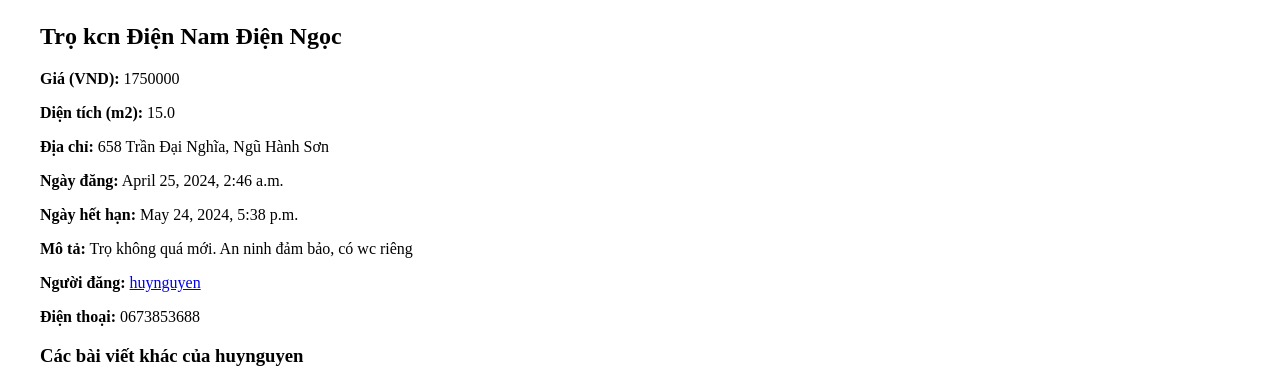
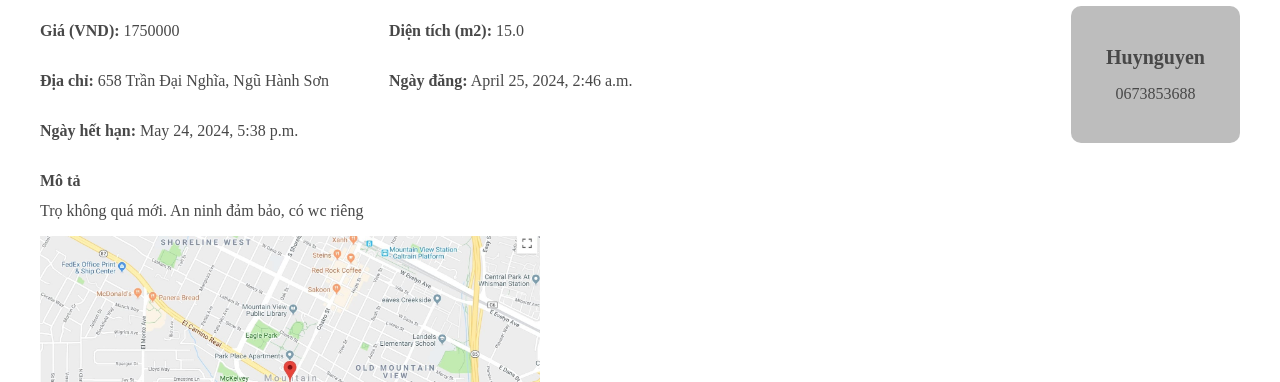
Before and after one commit to hothanhtuan1209/graduation-project, a Django app: page /posts/f8004c47-514a-421a-9954-26a02f8f1039/ in a window 1280 px wide. Shown: the part 441-823 px from the top of the page. Run offline with Django 4.2, Linux system fonts and the light colour scheme; data comes from the database, SQL or seed files in the repository.

Commit message:
Update UI for post detail page

```diff
--- /dev/null
+++ b/property_web/posts/static/css/post_detail.css
@@ -0,0 +1,77 @@
+.post-detail {
+  color: #484848;
+  margin-bottom: 45px;
+}
+
+.post-desc {
+  display: flex;
+  justify-content: space-between;
+  align-items: flex-start;
+  color: #484848;
+}
+
+.post-desc-info {
+  display: grid;
+  grid-template-columns: repeat(2, 1fr);
+  grid-template-rows: repeat(3, 1fr);
+  column-gap: 60px;
+}
+
+.post-author-info {
+  background-color: #bdbdbd;
+  text-align: center;
+  padding: 24px 35px;
+  border-radius: 10px;
+}
+
+.username {
+  text-decoration: none;
+  color: #484848;
+  text-transform: capitalize;
+  font-size: 20px;
+  font-weight: 700;
+}
+
+.post-description {
+  display: flex;
+  flex-direction: column;
+  gap: 12px;
+}
+
+.other-post {
+  position: relative;
+  color: #484848;
+  font-size: 30px;
+  font-weight: 700;
+}
+
+.other-post::after {
+  content: "";
+  position: absolute;
+  left: 0;
+  top: 40px;
+  width: 100%;
+  height: 4px;
+  background-color: #484848;
+}
+
+.user-posts .post-list {
+  display: grid;
+  grid-template-columns: repeat(4, 1fr);
+  gap: 22px;
+  margin-top: 50px;
+}
+
+.user-posts {
+  display: grid;
+  grid-template-columns: repeat(4, 1fr);
+  grid-gap: 25px;
+  list-style: none;
+  padding: 0;
+  margin-top: 40px;
+  justify-items: center;
+}
+
+.img-map{
+  max-width: 500px;
+}
--- a/property_web/posts/templates/post_detail.html
+++ b/property_web/posts/templates/post_detail.html
@@ -1,9 +1,14 @@
 <!-- post_detail.html -->
 {% extends 'base.html' %}
+{% load static %}
+
+{% block extrahead %}
+<link rel="stylesheet" href="{% static 'css/card_horizontal.css' %}" />
+<link rel="stylesheet" href="{% static 'css/post_detail.css' %}" />
+{% endblock extrahead %}
 
 {% block content %}
-{% load static %}
-<link rel="stylesheet" href="{% static 'css/list_post.css' %}" />
+
 <div class="post-detail">
   {% for image in post_images %}
   <img
@@ -12,7 +17,11 @@
     alt="{{ post.title }} Image"
   />
   {% endfor %}
-  <h2 class="post-title">{{ post.title }}</h2>
+  <i class="fa-regular fa-heart fa-xl"></i>
+  <h2>{{ post.title }}</h2>
+  <h3>Thông tin chi tiết</h3>
+  <div class="post-desc">
+    <div class="post-desc-info">
       <p class="post-price"><strong>Giá (VND):</strong> {{ post.price }}</p>
       <p class="post-area"><strong>Diện tích (m2):</strong> {{ post.area }}</p>
       <p class="post-address"><strong>Địa chỉ:</strong> {{ post.address }}</p>
@@ -22,39 +31,32 @@
       <p class="post-end-date">
         <strong>Ngày hết hạn:</strong> {{ post.end_date }}
       </p>
-  <p class="post-description"><strong>Mô tả:</strong> {{ post.description }}</p>
     </div>
 
     <div class="post-author-info">
+      <i class="fa-solid fa-circle-user" style="font-size: 120px"></i>
       <p class="post-username">
-    <strong>Người đăng:</strong>
-    <a href="{% url 'user_detail' user_id=user_post.id %}"
+        <a class="username" href="{% url 'user_detail' user_id=user_post.id %}"
           >{{ user_post.username }}</a
         >
       </p>
-  <p class="post-phone">
-    <strong>Điện thoại:</strong> {{ user_post.phone_number }}
-  </p>
+      <p>{{ user_post.phone_number }}</p>
+    </div>
+  </div>
+
+  <p class="post-description"><strong>Mô tả</strong> {{ post.description }}</p>
+  <img class="img-map" src="{% static 'image_default/map.jpg' %}" alt="Large Map" />
 </div>
 
 <div class="user-posts">
-  <h3>Các bài viết khác của {{ user_post.username }}</h3>
+  <span class="other-post">Các bài viết khác của {{ user_post.username }}</span>
   <ul class="post-list">
     {% for other_post in posts_of_user %}
     <li class="post-item">
-      <a class="" href="{% url 'post_detail' post_id=other_post.id %}">
-        {% if other_post.image %}
-        <img
-          class="post-image-ava"
-          src="{{ other_post.image }}"
-          alt="{{ other_post.title }} Image"
-        />
-        {% endif %}
-        <span>{{ other_post.title }}</span>
-        <span>{{ other_post.address }}</span>
-      </a>
+      {% include 'components/card_horizontal.html' with post=other_post %}
+    {% endfor %}
     </li>
-    {% endfor %}
   </ul>
 </div>
+
 {% endblock %}
```
Also changed, not shown: property_web/property_web/static/image_default/map.jpg (added). Lines whose indentation alone changed are shown as unchanged.
